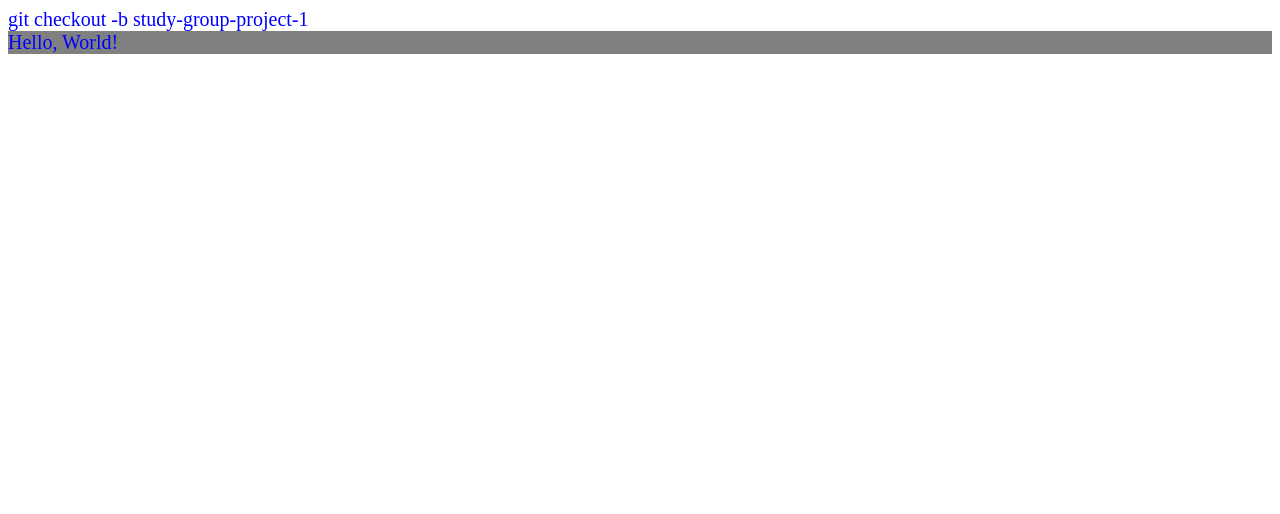
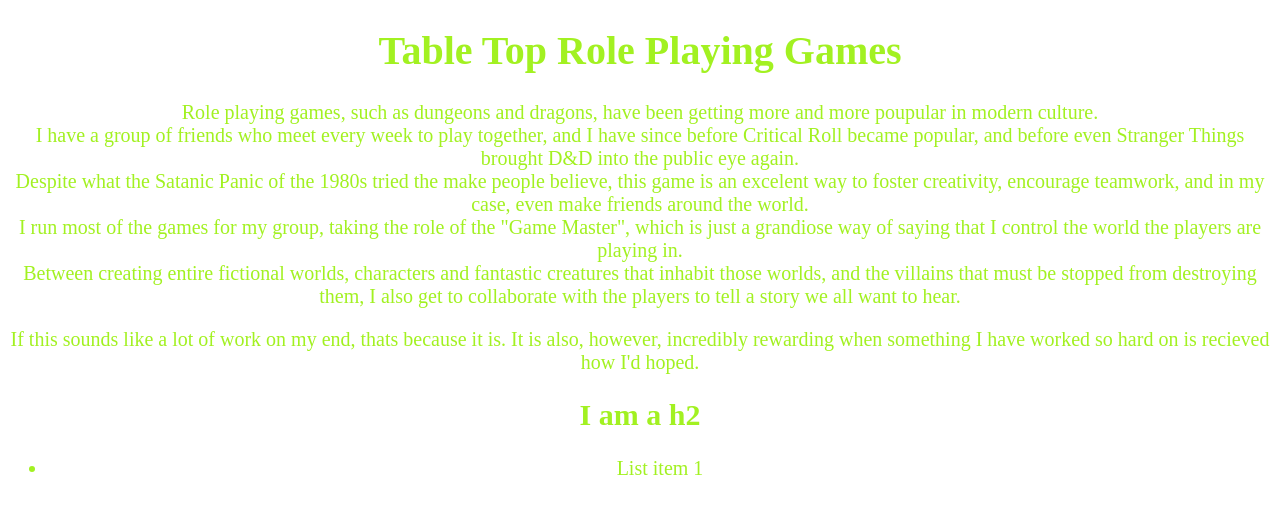
Before and after one commit to UnproblematicVillain/UnproblematicVillain.github.io2, a plain HTML site: page index.html in a window 1280 px wide. Drawn offline with Linux system fonts and the light colour scheme.

Commit message:
Setting up initial content for index.html

```diff
--- a/index.html
+++ b/index.html
@@ -1,4 +1,3 @@
-git checkout -b study-group-project-1
 <!DOCTYPE HTML>
 
 <html lang="en">
@@ -8,9 +7,32 @@ git checkout -b study-group-project-1
     <title>My Website's Title</title>
     <link rel="stylesheet" href="styles.css">
   </head>
+	<body>
+        <h1>Table Top Role Playing Games</h1>
 
-	<body>
-        <div>Hello, World!</div>
+        <p> Role playing games, such as dungeons and dragons, have been getting more and more poupular in modern culture.
+          <br>
+          I have a group of friends who meet every week to play together, and I have since before Critical Roll became popular, and before even Stranger Things brought D&D into the public eye again.
+          <br>
+          Despite what the Satanic Panic of the 1980s tried the make people believe, this game is an excelent way to foster creativity, encourage teamwork, and in my case, even make friends around the world.
+          <br>
+          I run most of the games for my group, taking the role of the "Game Master", which is just a grandiose way of saying that I control the world the players are playing in.
+          <br>
+          Between creating entire fictional worlds, characters and fantastic creatures that inhabit those worlds, and the villains that must be stopped from destroying them, I also get to collaborate with the players to tell a story we all want to hear.
+
+        </p>
+        <p>If this sounds like a lot of work on my end, thats because it is. It is also, however, incredibly rewarding when something I have worked so hard on is recieved how I'd hoped.
+          <br>
+
+        </p>
+
+  <h2>I am a h2</h2>
+
+        <div></div>
+
+        <ul>
+            <li>List item 1</li>
+        </ul>
 	</body>
 
 </html>
--- a/styles.css
+++ b/styles.css
@@ -2,9 +2,13 @@
 
 body {
     font-size: 20px;
-    color: blue;
+    color: rgb(162, 241, 33);
+    text-align: center;
 }
 
 div {
-    background-color: grey;
+    background-color: rgb(32, 31, 31);
 }
+a {
+    background-color: darkgreen;
+}
```
